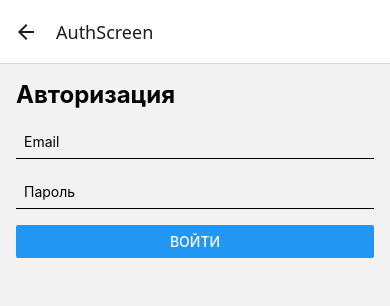
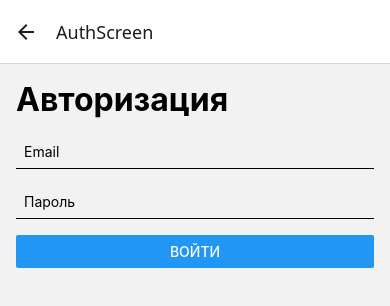
Before and after one commit to NotWizaroo/MyFirstAppFront, a React Native app: screen /AuthScreen in a window 390 px wide. Shown: the top 306 px of the page. Built offline with nearby package versions, Linux system fonts and the light colour scheme; no server answers.

Commit message:
Изменить размер заголовка Авторизация

```diff
--- a/src/AuthScreen.tsx
+++ b/src/AuthScreen.tsx
@@ -29,7 +29,7 @@ const AuthScreen = ({ navigation }) => {
 
   return (
     <View style={{ padding: 16 }}>
-      <Text style={{ fontSize: 24, fontWeight: 'bold', marginBottom: 16 }}>Авторизация</Text>
+      <Text style={{ fontSize: 32, fontWeight: 'bold', marginBottom: 16 }}>Авторизация</Text>
       <TextInput
         placeholder="Email"
         value={email}
```
